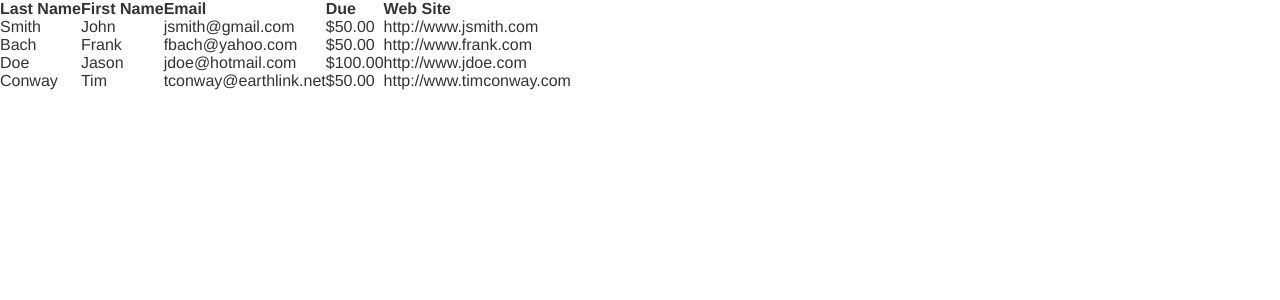
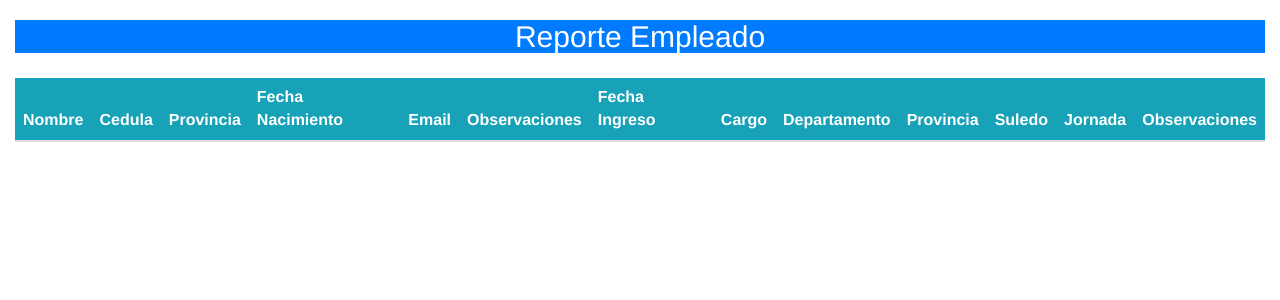
Before and after one commit to 100100001011/Trabajo, a PHP site: template Prueba/View/Reporte.php in a window 1280 px wide. Shown: the top 300 px of the page. Run offline with PHP 8.4, Linux system fonts and the light colour scheme; the template is opened without the code that fills it, so the values that code supplies are empty.

Commit message:
reporte 2

```diff
--- /dev/null
+++ b/Prueba/Controller/Leer.php
@@ -0,0 +1,10 @@
+<?php
+
+if (isset($_GET['accion']) == 'leer') {
+
+    include '../Model/consultas.php';
+
+    $resultado=leer();
+    echo $resultado;
+
+}
--- a/Prueba/Model/conexion.php
+++ b/Prueba/Model/conexion.php
@@ -3,8 +3,8 @@
 $usuario= "root";
 $clave= "";
 $server= "localhost";
-//$bdd = "prueba";
-$bdd = "pedidos";
+$bdd = "prueba";
+//$bdd = "pedidos";
 
 $cnx = new mysqli($server,$usuario,$clave,$bdd);
 
--- a/Prueba/View/Reporte.php
+++ b/Prueba/View/Reporte.php
@@ -23,47 +23,40 @@
 </head>
 
 <body>
-    <table id="myTable">
+    <div>
+        <div class="form-group col-md-12">
+
+        <h2 align="center" class="bg-primary text-white">Reporte Empleado</h2>
+
+
+        </div>
+
+        <div class="form-group col-md-12 ">
+            <table class="table table-hover" id="Reporte">
                 <thead>
                     <tr>
-                <th>Last Name</th>
-                <th>First Name</th>
-                <th>Email</th>
-                <th>Due</th>
-                <th>Web Site</th>
+                        <th class="bg-info text-white">Nombre</th>
+                        <th class="bg-info text-white">Cedula</th>
+                        <th class="bg-info text-white">Provincia</th>
+                        <th class="bg-info text-white">Fecha Nacimiento</th>
+                        <th class="bg-info text-white">Email</th>
+                        <th class="bg-info text-white">Observaciones</th>
+                        <th class="bg-info text-white">Fecha Ingreso</th>
+                        <th class="bg-info text-white">Cargo</th>
+                        <th class="bg-info text-white">Departamento</th>
+                        <th class="bg-info text-white">Provincia</th>
+                        <th class="bg-info text-white">Suledo</th>
+                        <th class="bg-info text-white">Jornada</th>
+                        <th class="bg-info text-white">Observaciones</th>
+
                     </tr>
                 </thead>
-        <tbody>
-            <tr>
-                <td>Smith</td>
-                <td>John</td>
-                <td>jsmith@gmail.com</td>
-                <td>$50.00</td>
-                <td>http://www.jsmith.com</td>
-            </tr>
-            <tr>
-                <td>Bach</td>
-                <td>Frank</td>
-                <td>fbach@yahoo.com</td>
-                <td>$50.00</td>
-                <td>http://www.frank.com</td>
-            </tr>
-            <tr>
-                <td>Doe</td>
-                <td>Jason</td>
-                <td>jdoe@hotmail.com</td>
-                <td>$100.00</td>
-                <td>http://www.jdoe.com</td>
-            </tr>
-            <tr>
-                <td>Conway</td>
-                <td>Tim</td>
-                <td>tconway@earthlink.net</td>
-                <td>$50.00</td>
-                <td>http://www.timconway.com</td>
-            </tr>
+                <tbody id="datos_tablas">
+
                 </tbody>
             </table>
+        </div>
+
 
 
         <script>
@@ -104,8 +97,51 @@
 
 
             $(function() {
-            $("#myTable").makeSortable();
+                $("#Reporte").makeSortable();
             });
+
+            window.onload = function() {
+                Buscar();
+
+            }
+
+
+            function Buscar() {
+                $.getJSON("../Controller/Leer.php?accion=leer",function(respuesta){
+                    console.log(respuesta);
+                        var array = [];
+                        //bucle para recorrer los datos index-valor
+                        $.each(respuesta, function(llave, valor) {
+
+                            if (llave >= 0) {
+
+                                tabla = "<tr>";
+                                tabla += "<td>" + valor.Nom + " " + valor.Ape + "</td>";
+                                tabla += "<td>" + valor.Ced + "</td>";
+                                tabla += "<td>" + valor.Prov1 + "</td>";
+                                tabla += "<td>" + valor.FechNa + "</td>";
+                                tabla += "<td>" + valor.Email + "</td>";
+                                tabla += "<td>" + valor.Observ1 + "</td>";
+                                tabla += "<td>" + valor.FechIng + "</td>";
+                                tabla += "<td>" + valor.Cargo + "</td>";
+                                tabla += "<td>" + valor.Depart + "</td>";
+                                tabla += "<td>" + valor.Prov2 + "</td>";
+                                tabla += "<td>" + valor.Sueldo + "</td>";
+                                tabla += "<td>" + valor.Jornada + "</td>";
+                                tabla += "<td>" + valor.Observ2 + "</td>";
+                                tabla += "</tr>";
+                                //console.log(valor.Nombre);
+                                array.push(tabla);
+                            }
+                        });
+                        //inserta los datos en la tabla
+                        $("#datos_tablas").append(array.join(""));
+
+
+                });
+
+                $("#datos_tablas").empty();
+            }
         </script>
 </body>
 
```
Also changed, not shown: Prueba/Model/consultas.php (+42 -32 lines), Prueba/View/Ingreso.php (+4 -4 lines), Prueba/index.php (+6 -1 lines). Lines whose indentation alone changed are shown as unchanged.
